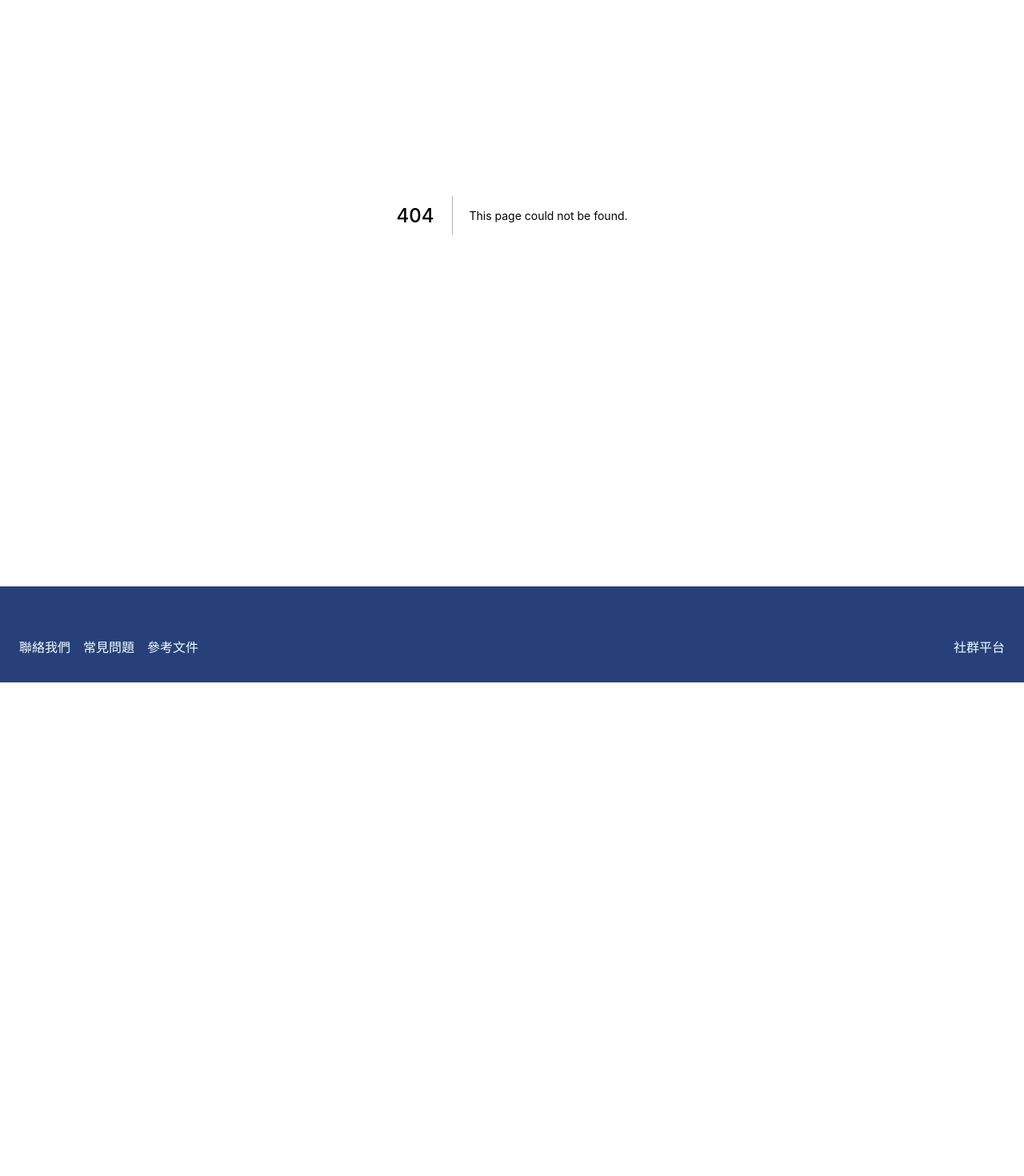
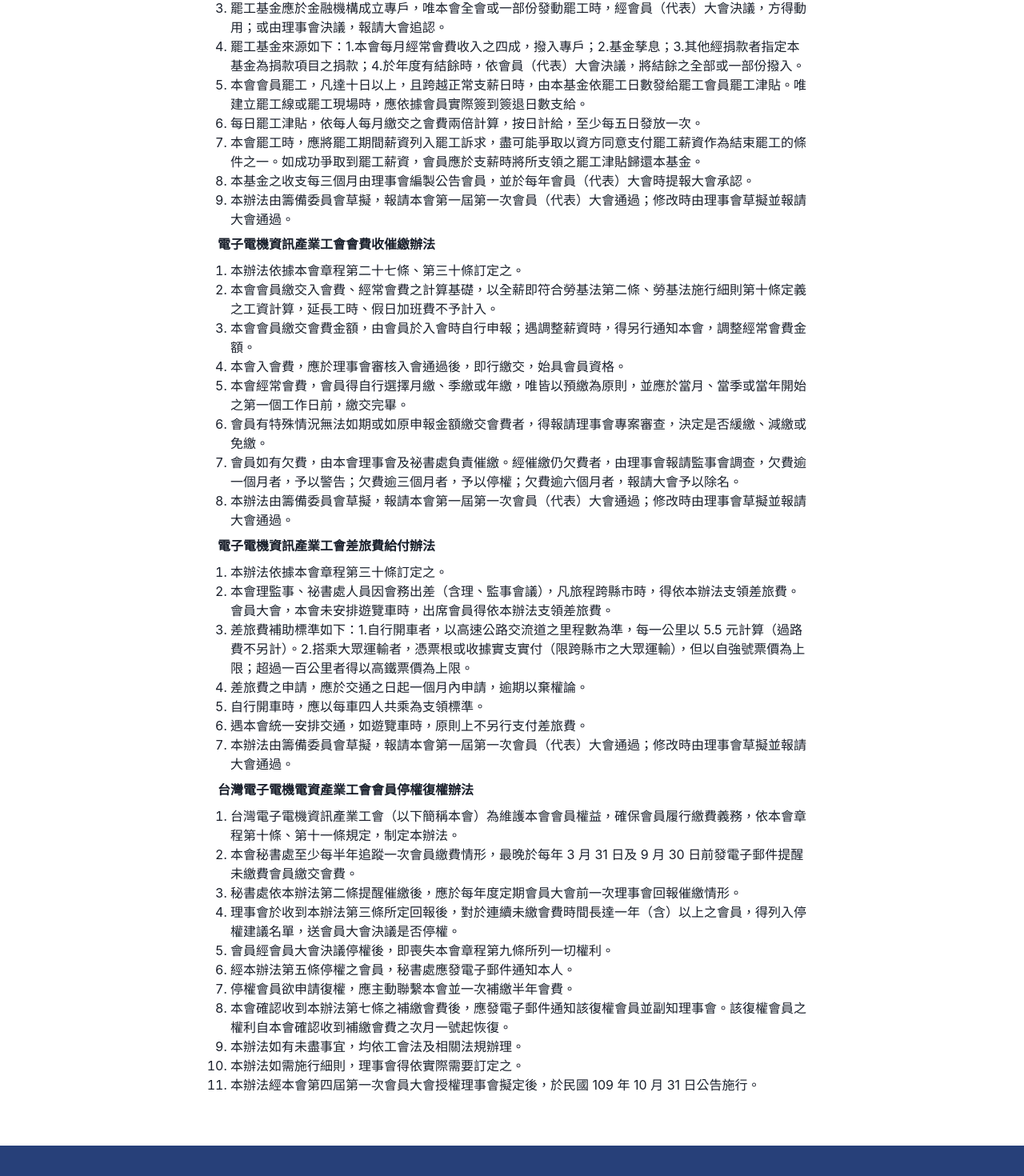
Before and after one commit to tueeit/tueeit.github.io, a Next.js app: page /regulation in a window 1280 px wide. Before the commit this address had no page. Shown: the part 195-1665 px from the top of the page at 80% size. Before the commit the page ends 1048 px from the top, so only its background shows below. Built offline with nearby package versions, Linux system fonts and the light colour scheme.

Commit message:
feat: Regulation page

```diff
--- /dev/null
+++ b/src/pages/regulation.mdx
@@ -0,0 +1,48 @@
+### 規章與辦法
+
+#### 電子電機資訊產業工會罷工基金管理辦法
+
+1. 本辦法依據本會章程第三十條訂定之。
+2. 本辦法成立宗旨：為行使罷工權時保障會員基本生活所需，成立罷工基金。
+3. 罷工基金應於金融機構成立專戶，唯本會全會或一部份發動罷工時，經會員（代表）大會決議，方得動用；或由理事會決議，報請大會追認。
+4. 罷工基金來源如下：1.本會每月經常會費收入之四成，撥入專戶；2.基金孳息；3.其他經捐款者指定本基金為捐款項目之捐款；4.於年度有結餘時，依會員（代表）大會決議，將結餘之全部或一部份撥入。
+5. 本會會員罷工，凡達十日以上，且跨越正常支薪日時，由本基金依罷工日數發給罷工會員罷工津貼。唯建立罷工線或罷工現場時，應依據會員實際簽到簽退日數支給。
+6. 每日罷工津貼，依每人每月繳交之會費兩倍計算，按日計給，至少每五日發放一次。
+7. 本會罷工時，應將罷工期間薪資列入罷工訴求，盡可能爭取以資方同意支付罷工薪資作為結束罷工的條件之一。如成功爭取到罷工薪資，會員應於支薪時將所支領之罷工津貼歸還本基金。
+8. 本基金之收支每三個月由理事會編製公告會員，並於每年會員（代表）大會時提報大會承認。
+9. 本辦法由籌備委員會草擬，報請本會第一屆第一次會員（代表）大會通過；修改時由理事會草擬並報請大會通過。
+
+#### 電子電機資訊產業工會會費收催繳辦法
+
+1. 本辦法依據本會章程第二十七條、第三十條訂定之。
+2. 本會會員繳交入會費、經常會費之計算基礎，以全薪即符合勞基法第二條、勞基法施行細則第十條定義之工資計算，延長工時、假日加班費不予計入。
+3. 本會會員繳交會費金額，由會員於入會時自行申報；遇調整薪資時，得另行通知本會，調整經常會費金額。
+4. 本會入會費，應於理事會審核入會通過後，即行繳交，始具會員資格。
+5. 本會經常會費，會員得自行選擇月繳、季繳或年繳，唯皆以預繳為原則，並應於當月、當季或當年開始之第一個工作日前，繳交完畢。
+6. 會員有特殊情況無法如期或如原申報金額繳交會費者，得報請理事會專案審查，決定是否緩繳、減繳或免繳。
+7. 會員如有欠費，由本會理事會及祕書處負責催繳。經催繳仍欠費者，由理事會報請監事會調查，欠費逾一個月者，予以警告；欠費逾三個月者，予以停權；欠費逾六個月者，報請大會予以除名。
+8. 本辦法由籌備委員會草擬，報請本會第一屆第一次會員（代表）大會通過；修改時由理事會草擬並報請大會通過。
+
+#### 電子電機資訊產業工會差旅費給付辦法
+
+1. 本辦法依據本會章程第三十條訂定之。
+2. 本會理監事、祕書處人員因會務出差（含理、監事會議），凡旅程跨縣市時，得依本辦法支領差旅費。會員大會，本會未安排遊覽車時，出席會員得依本辦法支領差旅費。
+3. 差旅費補助標準如下：1.自行開車者，以高速公路交流道之里程數為準，每一公里以 5.5 元計算（過路費不另計）。2.搭乘大眾運輸者，憑票根或收據實支實付（限跨縣市之大眾運輸），但以自強號票價為上限；超過一百公里者得以高鐵票價為上限。
+4. 差旅費之申請，應於交通之日起一個月內申請，逾期以棄權論。
+5. 自行開車時，應以每車四人共乘為支領標準。
+6. 遇本會統一安排交通，如遊覽車時，原則上不另行支付差旅費。
+7. 本辦法由籌備委員會草擬，報請本會第一屆第一次會員（代表）大會通過；修改時由理事會草擬並報請大會通過。
+
+#### 台灣電子電機電資產業工會會員停權復權辦法
+
+1. 台灣電子電機資訊產業工會（以下簡稱本會）為維護本會會員權益，確保會員履行繳費義務，依本會章程第十條、第十一條規定，制定本辦法。
+2. 本會秘書處至少每半年追蹤一次會員繳費情形，最晚於每年 3 月 31 日及 9 月 30 日前發電子郵件提醒未繳費會員繳交會費。
+3. 秘書處依本辦法第二條提醒催繳後，應於每年度定期會員大會前一次理事會回報催繳情形。
+4. 理事會於收到本辦法第三條所定回報後，對於連續未繳會費時間長達一年（含）以上之會員，得列入停權建議名單，送會員大會決議是否停權。
+5. 會員經會員大會決議停權後，即喪失本會章程第九條所列一切權利。
+6. 經本辦法第五條停權之會員，秘書處應發電子郵件通知本人。
+7. 停權會員欲申請復權，應主動聯繫本會並一次補繳半年會費。
+8. 本會確認收到本辦法第七條之補繳會費後，應發電子郵件通知該復權會員並副知理事會。該復權會員之權利自本會確認收到補繳會費之次月一號起恢復。
+9. 本辦法如有未盡事宜，均依工會法及相關法規辦理。
+10. 本辦法如需施行細則，理事會得依實際需要訂定之。
+11. 本辦法經本會第四屆第一次會員大會授權理事會擬定後，於民國 109 年 10 月 31 日公告施行。
```
